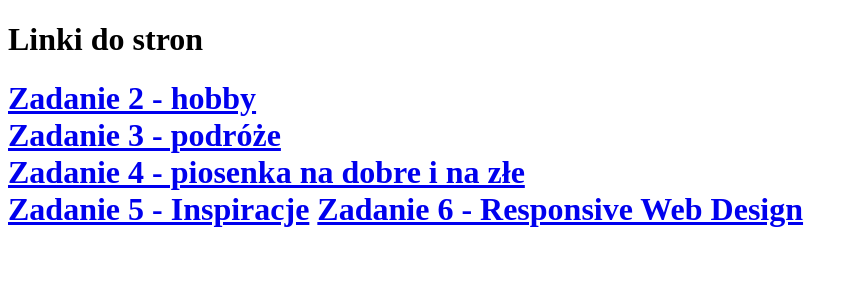
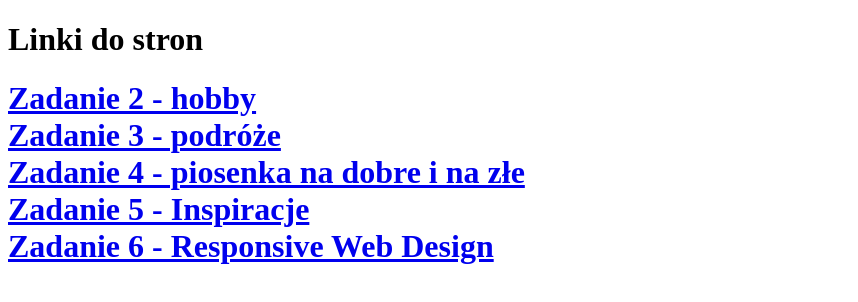
Before and after one commit to cheatereeq/cheatereeq.github.io, a plain HTML site: page index.html in a window 1280 px wide. Shown: the whole page, without its empty margins (0-858 px from the left). Drawn offline with Linux system fonts and the light colour scheme.

Commit message:
Update index.html

```diff
--- a/index.html
+++ b/index.html
@@ -9,7 +9,7 @@
 		<a href="zad2/narciarstwo.html">Zadanie 2 - hobby</a><br>
 		<a href="zad3/podroze.html">Zadanie 3 - podróże</a><br>
                 <a href="zad4/piosenka.html">Zadanie 4 - piosenka na dobre i na złe</a><br>
-		<a href="zad5/inspiracje.html">Zadanie 5 - Inspiracje</a>
+		<a href="zad5/inspiracje.html">Zadanie 5 - Inspiracje</a><br>
 		<a href="zad6/rwd.html">Zadanie 6 - Responsive Web Design</a>
 	</body>
 </html>
```
